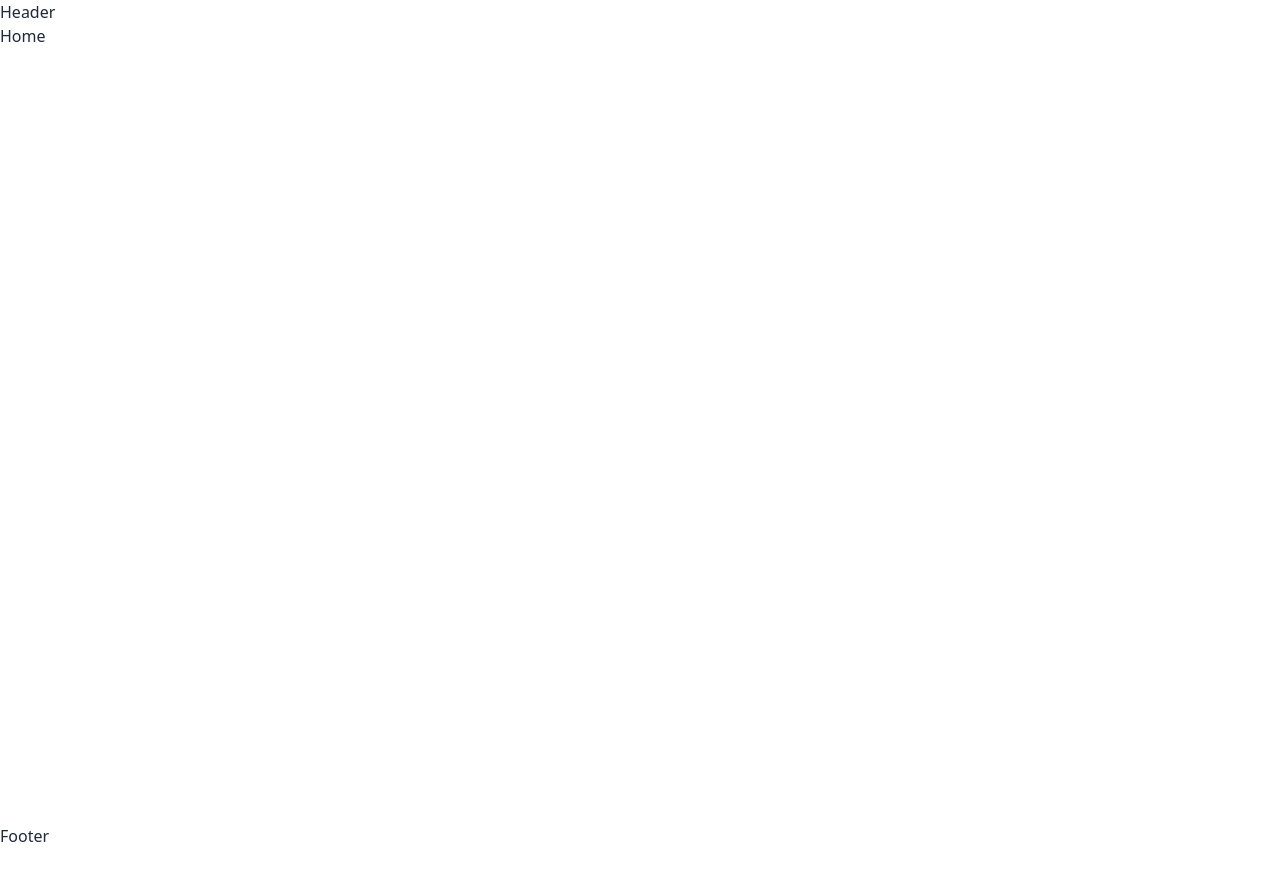
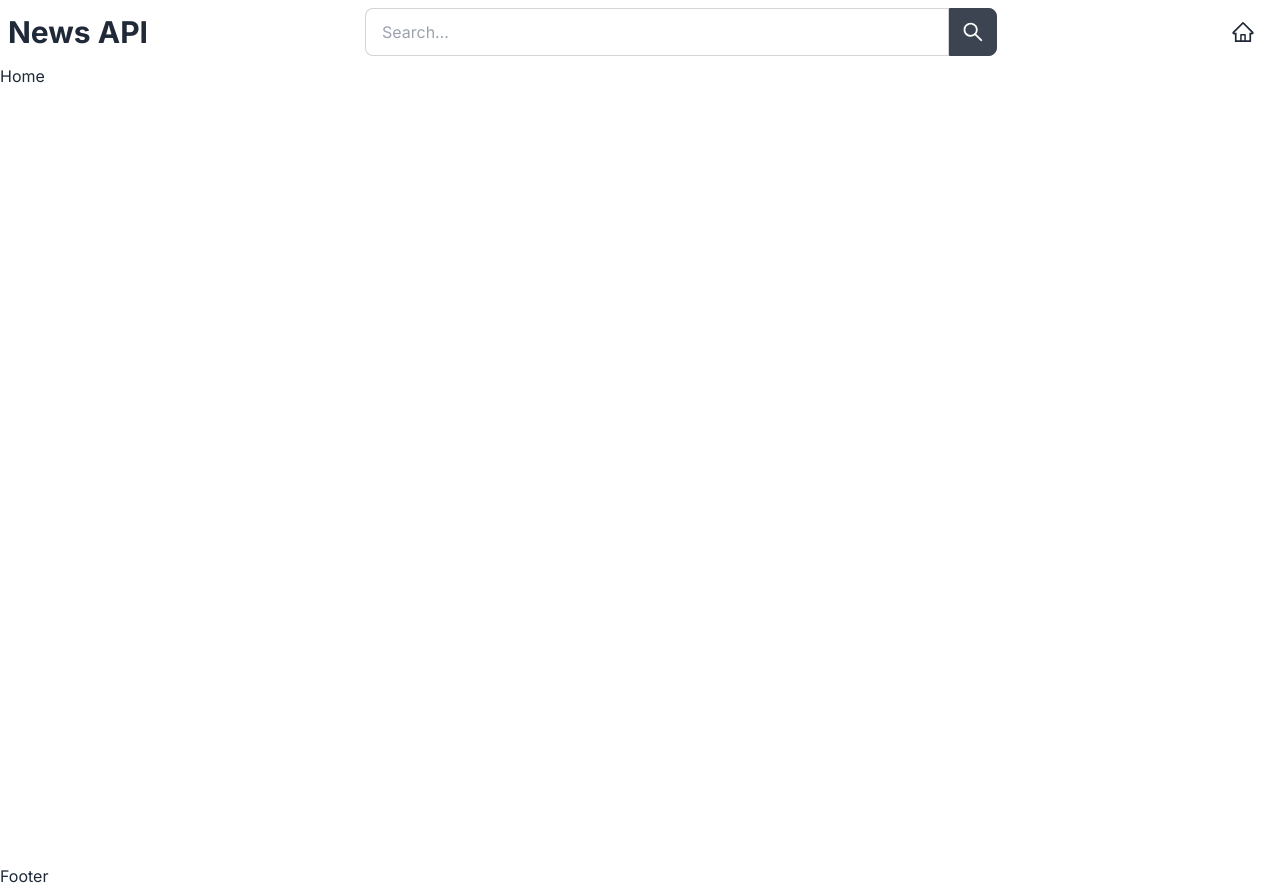
Before and after one commit to UmbrellaCrow612/news-searcher, a Next.js app: page / in a window 1280 px wide. Before the commit the page ends 848 px from the top, so only its background shows below. Built offline with nearby package versions, Linux system fonts and the light colour scheme.

Commit message:
added header

```diff
--- a/package.json
+++ b/package.json
@@ -18,6 +18,7 @@
     "next": "13.2.3",
     "react": "18.2.0",
     "react-dom": "18.2.0",
+    "react-icons": "^4.8.0",
     "swr": "^2.1.0",
     "typescript": "4.9.5"
   },
--- a/src/components/Header.tsx
+++ b/src/components/Header.tsx
@@ -1,3 +1,33 @@
+import { useRouter } from "next/router";
+import { AiOutlineSearch, AiOutlineHome } from "react-icons/ai";
+
 export default function Header() {
-    return <header>Header</header>
+  const router = useRouter();
+  return (
+    <header className="navbar justify-between bg-base-100">
+      <h1 className="font-bold text-3xl">News API</h1>
+
+      <form className="form-control w-full max-w-[50%]">
+        <div className="input-group">
+          <input
+            type="text"
+            placeholder="Search…"
+            className="input input-bordered w-full"
+            required
+          />
+          <button className="btn btn-square">
+            <AiOutlineSearch className="text-2xl" />
+          </button>
+        </div>
+      </form>
+
+      <button
+        className="btn btn-ghost relative"
+        onClick={() => router.push("/")}
+      >
+        <AiOutlineHome className="text-2xl" />
+        <span className="sr-only">Go Home</span>
+      </button>
+    </header>
+  );
 }
--- a/src/layouts/GlobalLayout.tsx
+++ b/src/layouts/GlobalLayout.tsx
@@ -2,9 +2,16 @@ import Footer from "@/components/Footer";
 import Header from "@/components/Header";
 import { ReactNode } from "react";
 
+import { Inter } from "next/font/google";
+
+const inter = Inter({
+  subsets: ["latin"],
+  weight: ["100", "200", "300", "400", "500", "600", "700", "800", "900"],
+});
+
 export default function GlobalLayout({ children }: { children: ReactNode }) {
   return (
-    <div className="container mx-auto px-6 md:px-0 w-full h-full">
+    <div className={`container mx-auto px-6 md:px-0 h-full ${inter.className}`}>
       <Header />
       <main className="w-full h-full">{children}</main>
       <Footer />
```
Also changed, not shown: 1 other file (tests, documents, lock files or other folders).
